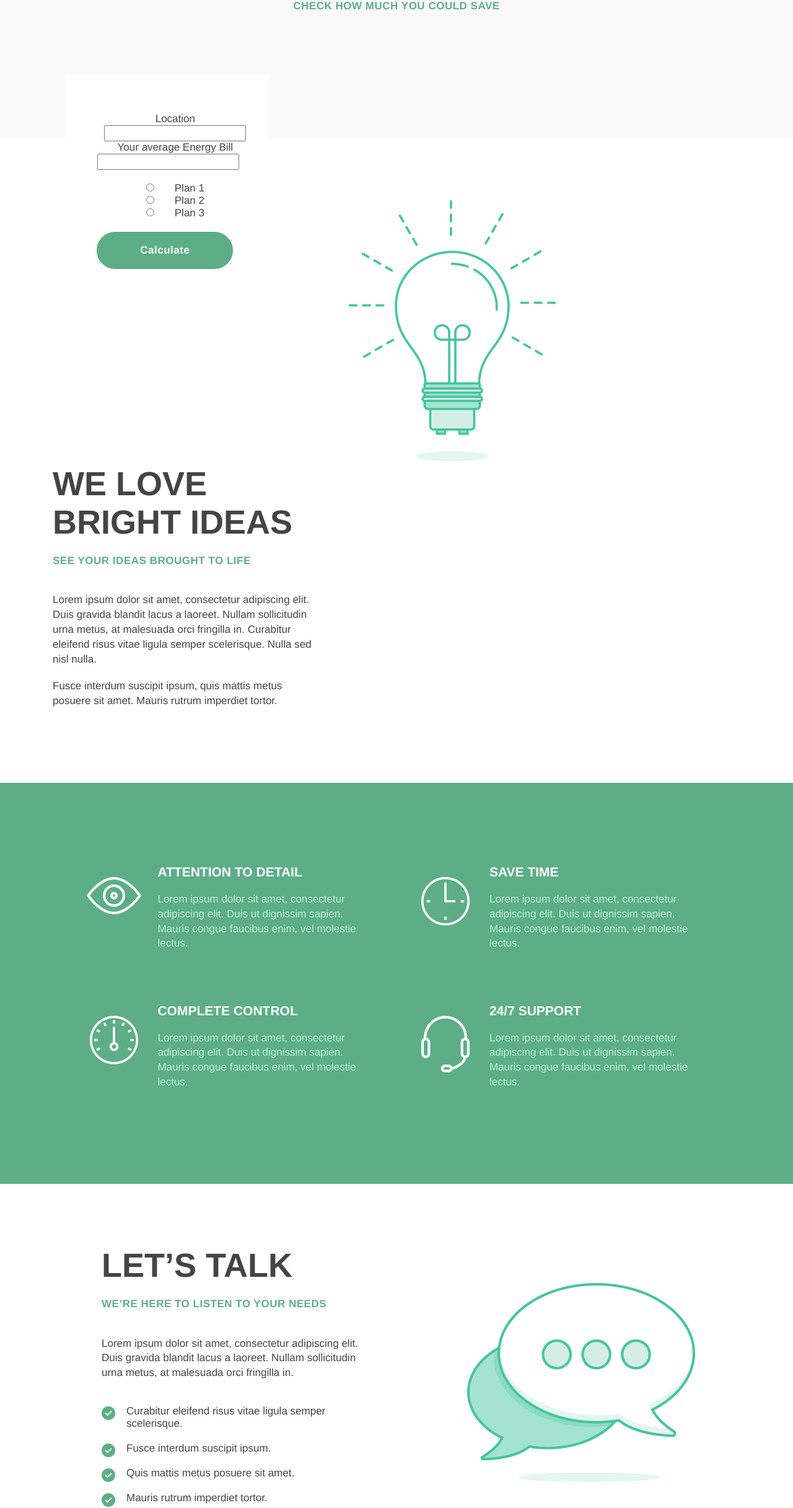
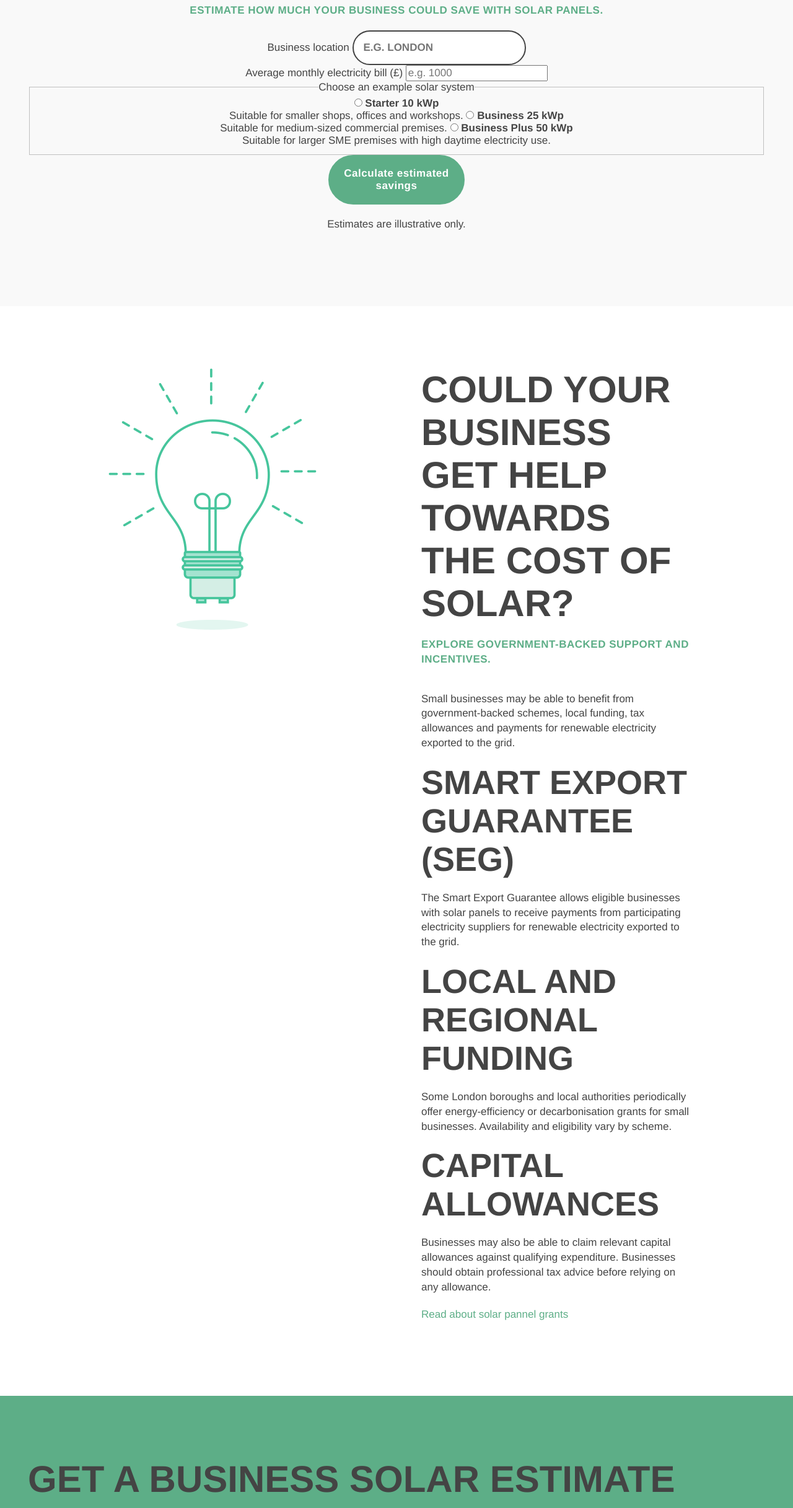
Before and after one commit to yonathan-s/Solar-panel-project, a website with bundled scripts: page businessOwner.html in a window 1280 px wide. Shown: the part 367-2800 px from the top of the page at 62% size. Built offline with nearby package versions, Linux system fonts and the light colour scheme.

Commit message:
business owner file enhanced and refactored

```diff
--- a/businessOwner.html
+++ b/businessOwner.html
@@ -1,259 +1,332 @@
 <!doctype html>
 <html lang="en">
+
 <head>
     <meta charset="UTF-8">
-	<title>Solar Panel Project</title>
+    <title>Solar Panels for Small Businesses</title>
+
     <meta name="viewport" content="width=device-width, initial-scale=1">
+
     <link rel="stylesheet" href="css/normalize.css">
     <link rel="stylesheet" href="css/style.css">
     <link rel="stylesheet" href="css/featherlight.min.css">
-	<link href='https://fonts.googleapis.com/css?family=Arimo:400,700' rel='stylesheet' type='text/css'>
 
-	<script src="http://code.jquery.com/jquery-latest.min.js"></script>
-	<script type="text/javascript" src="js/featherlight.min.js"></script>
+    <link href="https://fonts.googleapis.com/css?family=Arimo:400,700" rel="stylesheet" type="text/css">
 
+    <script src="https://code.jquery.com/jquery-latest.min.js"></script>
+    <script src="js/featherlight.min.js"></script>
 </head>
+
 <body>
+
     <header id="top">
+
         <div class="wrapper">
-			<h1 class="logo"><a href="#">Small business owners</a></h1>
+            <h1 class="logo"><a href="#">Solar pannels for small businesses</a></h1>
             <nav>
                 <ul id="navigation">
                     <li><a href="#home">Home</a></li>
-					<li><a href="#about">Individuals</a></li>
-					<li><a href="#services">Small businesses</a></li>
-					<li><a href="#portfolio">Large corporations</a></li>
-					<li><a class="nav-cta" href="#">Enquire now</a></li>
+                    <li><a href="./individual.html">Individuals</a></li>
+                    <li><a href="./businessOwner.html">Small Businesses</a></li>
+                    <li><a href="#Large coporations">Large corporations</a></li>
+                    <li><a class="nav-cta" href="#">Enquire Now</a></li>
                 </ul>
             </nav>
+        </div>
+
         </div>
     </header>
 
 
+    <main>
 
-	<section class="services-section"><a name="services"></a>
+
+        <section class="services-section" id="calculator">
+
             <div class="wrapper">
-			<h3>Cost explorer</h3>
-            <p class="subtitle">Check how much you could save</p>
-            <ul class="services-list">
-                <li>
+
+                <h2>Business Solar Cost Explorer</h2>
+
+                <p class="subtitle">
+                    Estimate how much your business could save with solar panels.
+                </p>
+
+
+                <div class="services-list">
+
                     <form id="calcForm">
-                              <label for="location">Location</label><br />
-                              <input         type="text"         id="location"         name="location"
-                                    placeholder="Location"        /><br />
-                              <label for="energyBill">Your average Energy Bill</label><br />
-                              <input         type="number"         id="energyBill"         name="energyBill"
-                                    placeholder="Energy Bill"        />
+
+                        <div class="form-group">
+
+                            <label for="location">
+                                Business location
+                            </label>
+
+                            <input type="text" id="location" name="location" placeholder="e.g. London" required>
+
+                        </div>
+
+
+                        <div class="form-group">
+
+                            <label for="energyBill">
+                                Average monthly electricity bill (£)
+                            </label>
+
+                            <input type="number" id="energyBill" name="energyBill" placeholder="e.g. 1000" min="1"
+                                step="1" required>
+
+                        </div>
+
+
+                        <fieldset class="plan-options">
+
+                            <legend>
+                                Choose an example solar system
+                            </legend>
+
+
+                            <label for="option1">
+
+                                <input type="radio" id="option1" name="outlayOption" value="option1" required>
+
+                                <strong>Starter 10 kWp</strong><br>
+
+                                Suitable for smaller shops,
+                                offices and workshops.
+
+                            </label>
+
+
+                            <label for="option2">
+
+                                <input type="radio" id="option2" name="outlayOption" value="option2">
+
+                                <strong>Business 25 kWp</strong><br>
+
+                                Suitable for medium-sized
+                                commercial premises.
+
+                            </label>
+
+
+                            <label for="option3">
+
+                                <input type="radio" id="option3" name="outlayOption" value="option3">
+
+                                <strong>Business Plus 50 kWp</strong><br>
+
+                                Suitable for larger SME premises
+                                with high daytime electricity use.
+
+                            </label>
+
+                        </fieldset>
+
+
+                        <button type="submit" id="calcBtn">
+                            Calculate estimated savings
+                        </button>
+
+
+                        <div id="result" aria-live="polite"></div>
+
+
+                        <p class="calculator-disclaimer">
+
+                            Estimates are illustrative only.
+
+                        </p>
+
                     </form>
 
-                        <form>
-                              <input type="radio" id="option1" name="outlayOption" value="option1" />
-                              <label for="html">Plan 1</label><br />
-                              <input type="radio" id="option2" name="outlayOption" value="option2" />
-                              <label for="css">Plan 2</label><br />
-                              <input type="radio" id="option3" name="outlayOption" value="option3" />
-                              <label for="javascript">Plan 3</label><br />
+                </div>
+
+            </div>
+
+        </section>
+
+
+
+        <section class="text-section" id="grants">
+
+            <div class="wrapper">
+
+                <div class="image align-left">
+
+                    <img src="images/light-bulb.png" alt="Energy saving light bulb" class="align-left">
+
+                </div>
+
+
+                <div class="text align-left">
+
+                    <h2>
+                        Could your business get help towards the cost of solar?
+                    </h2>
+
+                    <p class="subtitle">
+                        Explore government-backed support and incentives.
+                    </p>
+
+
+                    <p>
+                        Small businesses may be able to benefit from
+                        government-backed schemes, local funding,
+                        tax allowances and payments for renewable
+                        electricity exported to the grid.
+                    </p>
+
+
+                    <h3>
+                        Smart Export Guarantee (SEG)
+                    </h3>
+
+                    <p>
+                        The Smart Export Guarantee allows eligible
+                        businesses with solar panels to receive payments
+                        from participating electricity suppliers for
+                        renewable electricity exported to the grid.
+                    </p>
+
+
+                    <h3>
+                        Local and regional funding
+                    </h3>
+
+                    <p>
+                        Some London boroughs and local authorities
+                        periodically offer energy-efficiency or
+                        decarbonisation grants for small businesses.
+                        Availability and eligibility vary by scheme.
+                    </p>
+
+
+                    <h3>
+                        Capital allowances
+                    </h3>
+
+                    <p>
+                        Businesses may also be able to claim relevant
+                        capital allowances against qualifying expenditure.
+                        Businesses should obtain professional tax advice
+                        before relying on any allowance.
+                    </p>
+
+
+                    <p>
+
+                        <a href="https://solarpanelgrantsforbusinesses.co.uk/grants/"
+                            class="btn-link" target="_blank" rel="noopener noreferrer">
+                            Read about solar pannel grants
+                        </a>
+
+                    </p>
+
+                </div>
+
+
+                <div class="clear"></div>
+
+            </div>
+
+        </section>
+
+
+
+        <section class="email-list-section" id="contact">
+
+            <div class="wrapper">
+
+                <h2>
+                    Get a business solar estimate
+                </h2>
+
+                <p class="subtitle">
+                    Tell us about your business and we'll get in touch.
+                </p>
+
+
+                <form id="contactForm">
+
+                    <label for="contactName">
+                        Name
+                    </label>
+
+                    <input type="text" id="contactName" name="contactName" placeholder="Your name" required>
+
+
+                    <label for="contactEmail">
+                        Email
+                    </label>
+
+                    <input type="email" id="contactEmail" name="contactEmail" placeholder="you@business.co.uk" required>
+
+
+                    <button type="submit">
+                        Send enquiry
+                    </button>
+
                 </form>
-                        <button type="button" id="calcBtn">Calculate</button>
-                        <p id="result"></p>
+
+
+                <p id="contactMessage" aria-live="polite"></p>
+
+            </div>
+
+        </section>
+
+    </main>
+
+
+    <footer>
+
+        <div class="wrapper">
+
+            <a class="logo" href="#home">
+                Solar for Small Businesses
+            </a>
+
+
+            <div class="footer-left">
+
+                <p class="copyright">
+                    &copy; 2026 Solar for Small Businesses
+                </p>
+
+
+                <p class="footer-links">
+
+                    <a href="#contact">
+                        Contact Us
+                    </a>
+
+                    |
+
+                    <a href="#">
+                        Terms &amp; Conditions
+                    </a>
+
+                    |
+
+                    <a href="#">
+                        Privacy
+                    </a>
+
+                </p>
+
+            </div>
+
+
+            <div class="clear"></div>
+
+        </div>
+
+    </footer>
 
 
     <script type="module" src="app.js"></script>
-				</li>
-			</ul>
-		</div>
-	</section>
 
-    <section class="text-section">
-      <div class="wrapper">
-        <div class="image align-left">
-          <img
-            src="images/light-bulb.png"
-            alt="light bulb"
-            class="align-left"
-          />
-        </div>
-        <div class="text align-left">
-          <h3>We Love Bright Ideas</h3>
-          <p class="subtitle">See Your Ideas Brought to Life</p>
-          <p>
-            Lorem ipsum dolor sit amet, consectetur adipiscing elit. Duis
-            gravida blandit lacus a laoreet. Nullam sollicitudin urna metus, at
-            malesuada orci fringilla in. Curabitur eleifend risus vitae ligula
-            semper scelerisque. Nulla sed nisl nulla.
-          </p>
-          <p>
-            Fusce interdum suscipit ipsum, quis mattis metus posuere sit amet.
-            Mauris rutrum imperdiet tortor.
-          </p>
-        </div>
-        <div class="clear"></div>
-      </div>
-    </section>
+</body>
 
-    <section class="features-section">
-      <div class="wrapper">
-        <ul class="feature-squares">
-          <li>
-            <div class="image">
-              <img src="images/icon-eye.png" alt="feature icon" />
-            </div>
-            <div class="text">
-              <h5>Attention to Detail</h5>
-              <p>
-                Lorem ipsum dolor sit amet, consectetur adipiscing elit. Duis ut
-                dignissim sapien. Mauris congue faucibus enim, vel molestie
-                lectus.
-              </p>
-            </div>
-          </li>
-          <li>
-            <div class="image">
-              <img src="images/icon-clock.png" alt="feature icon" />
-            </div>
-            <div class="text">
-              <h5>Save Time</h5>
-              <p>
-                Lorem ipsum dolor sit amet, consectetur adipiscing elit. Duis ut
-                dignissim sapien. Mauris congue faucibus enim, vel molestie
-                lectus.
-              </p>
-            </div>
-          </li>
-          <li>
-            <div class="image">
-              <img src="images/icon-dashboard.png" alt="feature icon" />
-            </div>
-            <div class="text">
-              <h5>Complete Control</h5>
-              <p>
-                Lorem ipsum dolor sit amet, consectetur adipiscing elit. Duis ut
-                dignissim sapien. Mauris congue faucibus enim, vel molestie
-                lectus.
-              </p>
-            </div>
-          </li>
-          <li>
-            <div class="image">
-              <img src="images/icon-headset.png" alt="feature icon" />
-            </div>
-            <div class="text">
-              <h5>24/7 Support</h5>
-              <p>
-                Lorem ipsum dolor sit amet, consectetur adipiscing elit. Duis ut
-                dignissim sapien. Mauris congue faucibus enim, vel molestie
-                lectus.
-              </p>
-            </div>
-          </li>
-          <div class="clear"></div>
-        </ul>
-      </div>
-    </section>
-
-    <section class="text-section">
-      <div class="wrapper">
-        <div class="image align-right">
-          <img
-            src="images/chat-bubbles.png"
-            alt="light bulb"
-            class="align-left"
-            style="margin-top: 60px"
-          />
-        </div>
-        <div class="text align-right">
-          <h3>Let’s Talk</h3>
-          <p class="subtitle">We’re here to listen to your needs</p>
-          <p>
-            Lorem ipsum dolor sit amet, consectetur adipiscing elit. Duis
-            gravida blandit lacus a laoreet. Nullam sollicitudin urna metus, at
-            malesuada orci fringilla in.
-          </p>
-          <ul class="list-checkmarks">
-            <li>Curabitur eleifend risus vitae ligula semper scelerisque.</li>
-            <li>Fusce interdum suscipit ipsum.</li>
-            <li>Quis mattis metus posuere sit amet.</li>
-            <li>Mauris rutrum imperdiet tortor.</li>
-          </ul>
-        </div>
-        <div class="clear"></div>
-      </div>
-    </section>
-
-    <section class="team-section">
-      <a name="about"></a>
-      <div class="wrapper">
-        <h3>The Team</h3>
-        <p class="subtitle">Get to know us</p>
-        <ul class="team-list">
-          <li>
-            <div class="image-container">
-              <img src="images/team-1.jpg" alt="team member" />
-            </div>
-            <h5>John Garret</h5>
-            <p>Lead Designer</p>
-            <ul class="social-links">
-              <li><a href="#" class="facebook">Facebook</a></li>
-              <li><a href="#" class="twitter">Twitter</a></li>
-              <li><a href="#" class="google">Google+</a></li>
-            </ul>
-          </li>
-          <li>
-            <div class="image-container">
-              <img src="images/team-2.jpg" alt="team member" />
-            </div>
-            <h5>Alice Mills</h5>
-            <p>Lead Designer</p>
-            <ul class="social-links">
-              <li><a href="#" class="facebook">Facebook</a></li>
-              <li><a href="#" class="twitter">Twitter</a></li>
-              <li><a href="#" class="google">Google+</a></li>
-            </ul>
-          </li>
-          <li>
-            <div class="image-container">
-              <img src="images/team-3.jpg" alt="team member" />
-            </div>
-            <h5>Scott Harris</h5>
-            <p>Lead Designer</p>
-            <ul class="social-links">
-              <li><a href="#" class="facebook">Facebook</a></li>
-              <li><a href="#" class="twitter">Twitter</a></li>
-              <li><a href="#" class="google">Google+</a></li>
-            </ul>
-          </li>
-          <div class="clear"></div>
-        </ul>
-      </div>
-    </section>
-
-    <section class="email-list-section">
-      <h3>Subscribe</h3>
-      <p class="subtitle">Stay up to date with us</p>
-      <form>
-        <input type="text" value="Your Name" />
-        <input type="text" value="Email Address" />
-        <button type="submit" title="Submit">Submit</button>
-      </form>
-    </section>
-
-    <footer>
-      <div class="wrapper">
-        <a class="logo" href="#">Chase</a>
-        <div class="footer-left">
-          <p class="copyright">Copyright 2016 &copy; Chase</p>
-          <p class="footer-links">
-            <a href="#">Contact Us</a> I
-            <a href="#">Terms &amp; Conditions</a> I<a href="#">Privacy</a>
-          </p>
-        </div>
-        <div class="footer-right">
-          <a href="#" class="social facebook">Facebook</a>
-          <a href="#" class="social twitter">Facebook</a>
-          <a href="#" class="social google">Facebook</a>
-        </div>
-        <div class="clear"></div>
-      </div>
-    </footer>
-  </body>
 </html>
```
Lines whose indentation alone changed are shown as unchanged.
